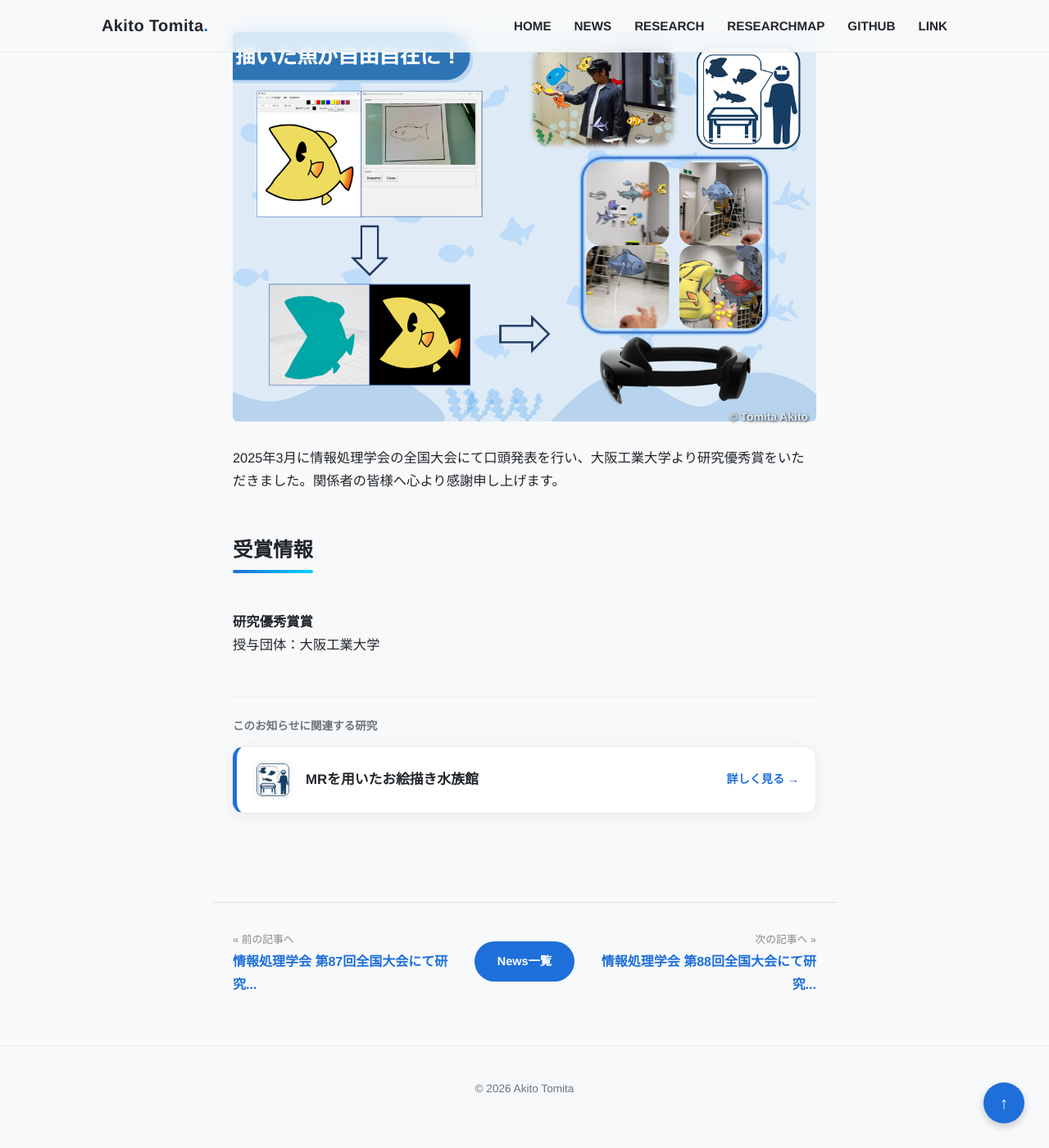
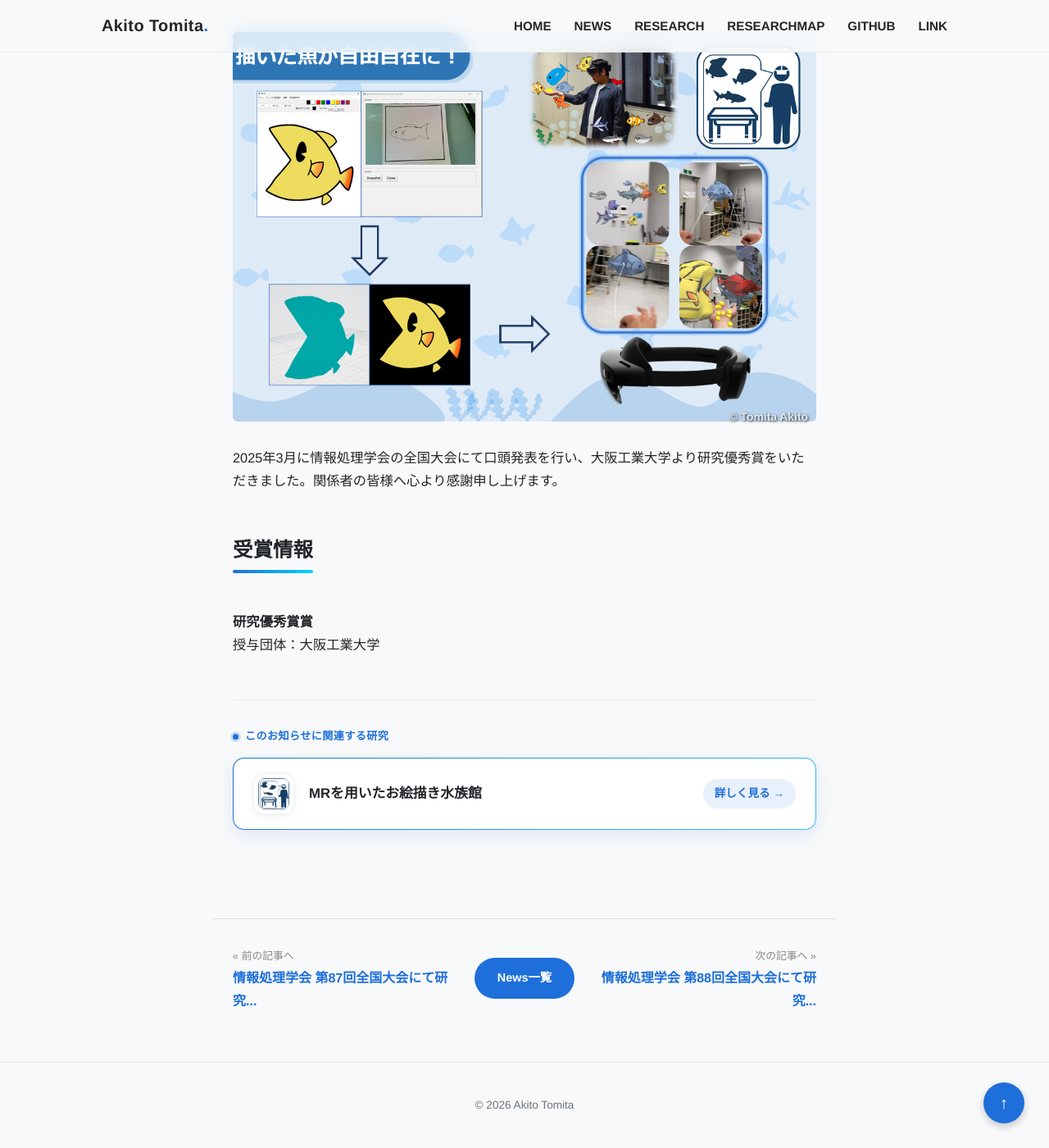
Before and after one commit to TomitaAkito/TomitaAkito.github.io, a Jekyll site: the page built from _posts/2025-03-20-ReserchAward2025.md, in a window 1280 px wide and 1400 px high, scrolled down 318 px. Shown: the whole window at 82% size. Built offline with Jekyll 4.4.1, drawn with Linux system fonts in a browser that asks for light colours; before the commit the page ends 1697 px from its top, so only the background shows below that.

Commit message:
POST：関連研究へのリダイレクトボタンのUI変更，HOME：researchボタンの色変更

```diff
--- a/_layouts/post.html
+++ b/_layouts/post.html
@@ -24,9 +24,10 @@ layout: default
     {% if page.research %}
       {% assign related_research = site.research | where: "slug", page.research | first %}
       {% if related_research %}
-      <div class="post-related-research">
+      {% include research-hue.html item=related_research %}
+      <div class="post-related-research {{ hue_class }}" style="{{ hue_style }}">
         <span class="post-related-label">このお知らせに関連する研究</span>
-        <a href="{{ related_research.url | relative_url }}" class="post-related-card">
+        <a href="{{ related_research.url | relative_url }}" class="post-related-card {{ hue_class }}" style="{{ hue_style }}">
           {% if related_research.icon %}
           <div class="post-related-icon">
             <img src="{{ related_research.icon | relative_url }}" alt="" aria-hidden="true">
@@ -40,6 +41,7 @@ layout: default
       </div>
       {% endif %}
     {% endif %}
+
   </div>
 
 
--- a/assets/css/style.css
+++ b/assets/css/style.css
@@ -649,78 +649,142 @@ a:hover {
   border-bottom: 1px solid currentColor;
 }
 
+/* ---- 研究テーマカラーパレット（style.css共有） ---- */
+.hue-0, .hue-blue   { --h1: #1e6fd9; --h2: #38bdf8; }
+.hue-1, .hue-orange { --h1: #ff7a30; --h2: #f59e0b; }
+.hue-2, .hue-purple { --h1: #7c3aed; --h2: #ec4899; }
+.hue-3, .hue-green  { --h1: #059669; --h2: #14b8a6; }
+.hue-red    { --h1: #dc2626; --h2: #f97316; }
+.hue-teal   { --h1: #0e7490; --h2: #22d3ee; }
+.hue-pink   { --h1: #db2777; --h2: #f472b6; }
+.hue-navy   { --h1: #1e3a8a; --h2: #6366f1; }
+
 /* 記事内の関連研究カード */
 .post-related-research {
-  margin-top: 48px;
-  padding-top: 24px;
-  border-top: 1px dashed var(--color-border);
-}
+  --h1: var(--color-main);
+  --h2: #38bdf8;
+  margin-top: 52px;
+  padding-top: 28px;
+  border-top: 1px solid var(--color-border);
+}
+
 .post-related-label {
-  font-size: 0.85rem;
-  color: var(--color-text-sub);
+  display: inline-flex;
+  align-items: center;
+  gap: 8px;
+  font-size: 0.82rem;
+  color: var(--h1, var(--color-main));
   font-weight: 700;
-  display: block;
-  margin-bottom: 12px;
-}
+  margin-bottom: 14px;
+  letter-spacing: 0.03em;
+}
+
+.post-related-label::before {
+  content: "";
+  display: inline-block;
+  width: 7px;
+  height: 7px;
+  border-radius: 50%;
+  background: var(--h1, var(--color-main));
+  box-shadow: 0 0 0 3px color-mix(in srgb, var(--h1, var(--color-main)) 20%, transparent);
+}
+
 .post-related-card {
+  position: relative;
   display: flex !important;
   align-items: center;
-  gap: 16px;
-  padding: 16px 20px;
-  background: var(--color-surface);
-  border: 1px solid var(--color-border) !important;
-  border-left: 5px solid var(--color-main) !important;
+  gap: 18px;
+  padding: 18px 24px;
+  background: linear-gradient(var(--color-surface), var(--color-surface)) padding-box,
+              linear-gradient(135deg, var(--h1, var(--color-main)), var(--h2, #38bdf8)) border-box;
+  border: 1.5px solid transparent !important;
   border-radius: var(--radius);
-  box-shadow: var(--shadow);
+  box-shadow: 0 6px 20px color-mix(in srgb, var(--h1, var(--color-main)) 12%, transparent);
   text-decoration: none !important;
   color: var(--color-text) !important;
-  transition: var(--transition);
-}
+  overflow: hidden;
+  transition: transform 0.3s cubic-bezier(0.16, 1, 0.3, 1),
+              box-shadow 0.3s cubic-bezier(0.16, 1, 0.3, 1),
+              background 0.3s ease;
+}
+
+.post-related-card::before {
+  content: "";
+  position: absolute;
+  inset: 0;
+  background: linear-gradient(135deg, color-mix(in srgb, var(--h1, var(--color-main)) 4%, transparent), color-mix(in srgb, var(--h2, #38bdf8)) 4%, transparent);
+  pointer-events: none;
+}
+
 .post-related-card:hover {
-  transform: translateY(-3px);
-  box-shadow: var(--shadow-hover);
-  border-color: var(--color-main) !important;
+  transform: translateY(-4px);
+  box-shadow: 0 12px 32px color-mix(in srgb, var(--h1, var(--color-main)) 22%, transparent), 0 0 0 1px var(--h1, var(--color-main));
   color: var(--color-text) !important;
 }
+
 .post-related-icon {
-  width: 48px;
-  height: 48px;
+  position: relative;
+  z-index: 1;
+  width: 50px;
+  height: 50px;
   flex-shrink: 0;
   display: flex;
   align-items: center;
   justify-content: center;
-  background: var(--color-bg);
-  border-radius: 10px;
-  padding: 4px;
-}
+  background: #ffffff;
+  border-radius: 12px;
+  padding: 5px;
+  box-shadow: 0 2px 8px rgba(0, 0, 0, 0.07);
+  border: 1px solid rgba(0, 0, 0, 0.05);
+}
+
 .post-related-icon img {
   width: 100%;
   height: 100%;
   object-fit: contain;
   margin: 0 !important;
-  border-radius: 6px;
-}
+  border-radius: 8px;
+}
+
 .post-related-info {
+  position: relative;
+  z-index: 1;
   flex: 1;
   display: flex;
   justify-content: space-between;
   align-items: center;
-  gap: 12px;
-}
+  gap: 16px;
+}
+
 .post-related-title {
   font-size: 1.05rem;
   font-weight: 700;
   color: var(--color-text);
   line-height: 1.4;
-}
+  transition: color 0.25s ease;
+}
+
 .post-related-card:hover .post-related-title {
-  color: var(--color-main);
-}
+  color: var(--h1, var(--color-main));
+}
+
 .post-related-arrow {
-  font-size: 0.88rem;
+  display: inline-flex;
+  align-items: center;
+  font-size: 0.85rem;
   font-weight: 700;
-  color: var(--color-main);
+  color: var(--h1, var(--color-main));
+  background: color-mix(in srgb, var(--h1, var(--color-main)) 10%, transparent);
+  padding: 6px 14px;
+  border-radius: 999px;
   white-space: nowrap;
+  transition: all 0.25s ease;
+}
+
+.post-related-card:hover .post-related-arrow {
+  background: var(--h1, var(--color-main));
+  color: #ffffff;
+  transform: translateX(3px);
 }
 
 .post-nav {
```
Also changed, not shown: _research/generatingvideoclips.md (+1 -1 lines), assets/css/research.css (+28 -6 lines).
